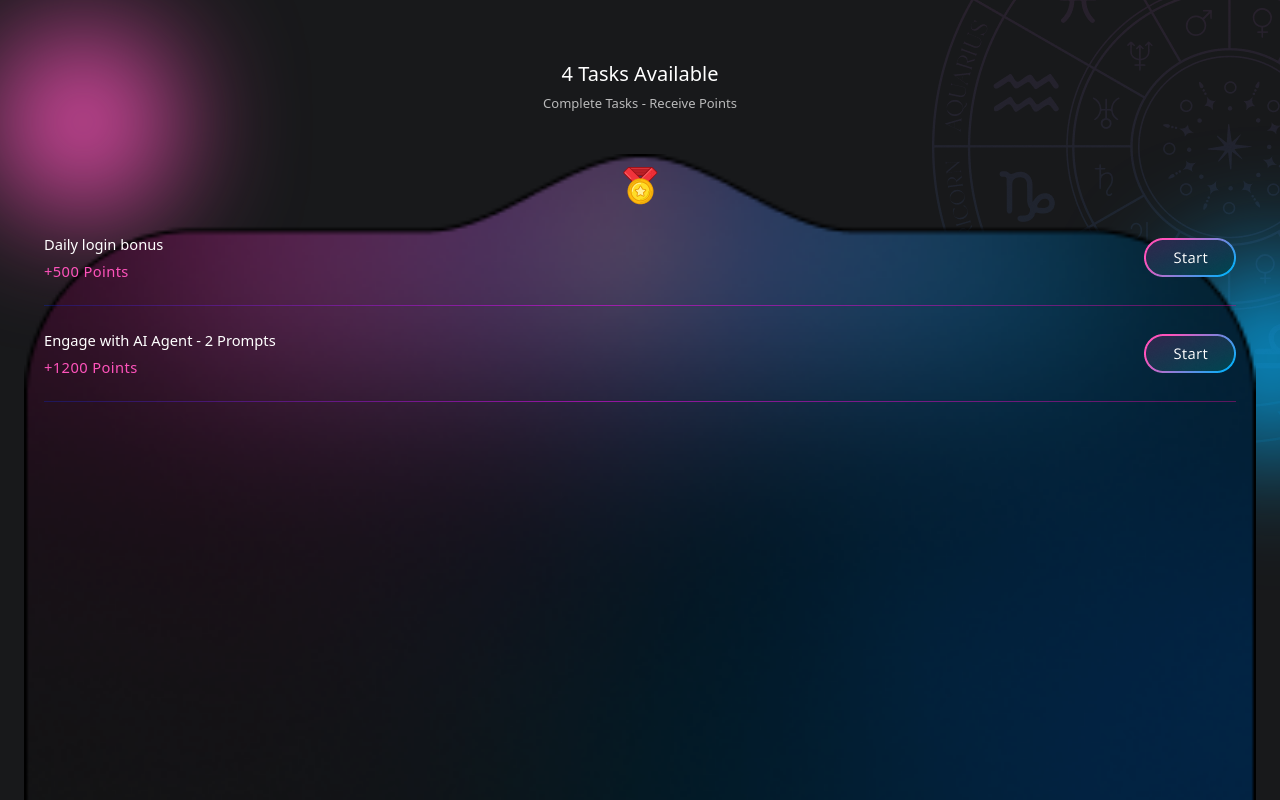
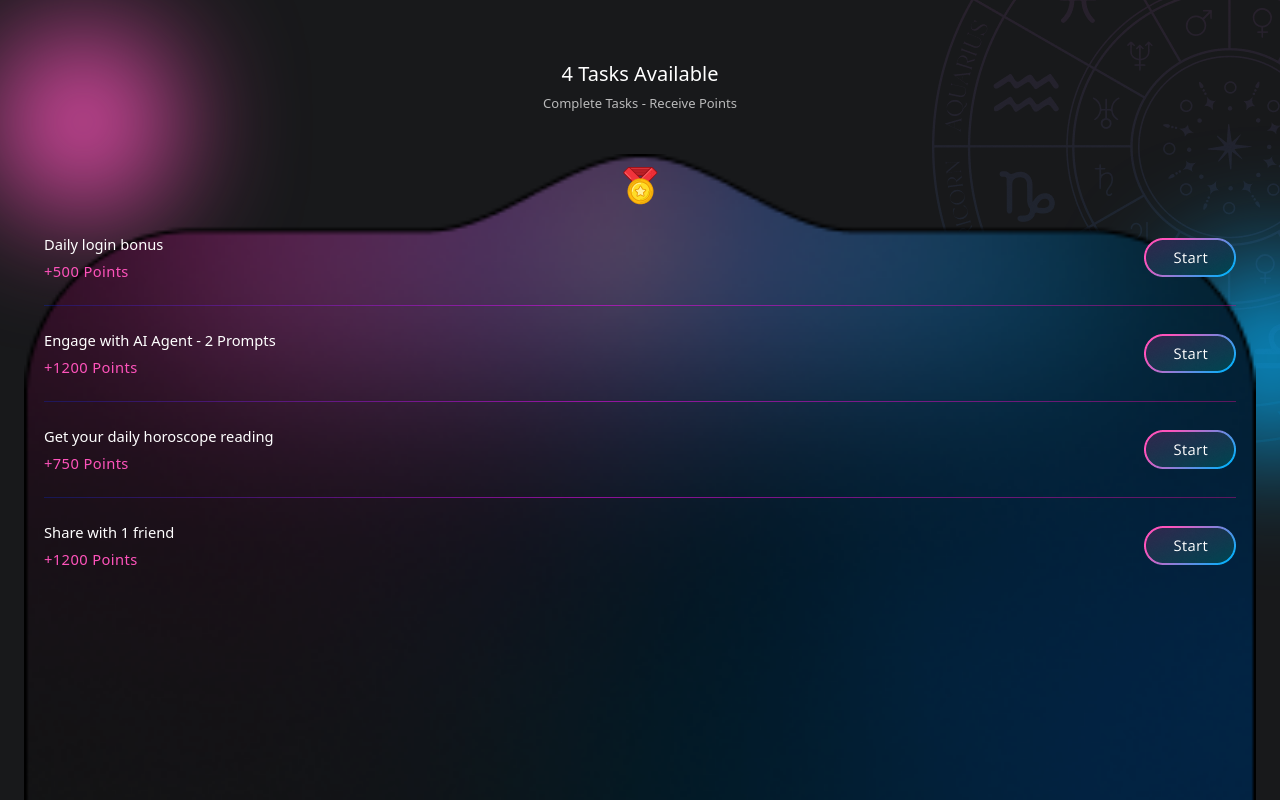
Before and after one commit to DejanFetovski/AstronifyMiniApp, a React (Vite) app in the folder frontend/: page /tasks in a window 1280 px wide. Shown: the top 800 px of the page. Built offline with nearby package versions, Linux system fonts and the light colour scheme.

Commit message:
update task page
update task page

```diff
--- a/frontend/src/pages/Tasks/index.tsx
+++ b/frontend/src/pages/Tasks/index.tsx
@@ -50,6 +50,30 @@ const Tasks = () => {
             <img src="assets/images/start-btn.png"></img>
           </div>
           <div className="colorDivider"></div>
+
+          <div className="flex justify-between">
+            <div className="flex flex-col justify-between">
+              <span className="text-white text-[14.7px] leading-[20px]">
+                Get your daily horoscope reading
+              </span>
+              <span className="text-[14.7px] leading-[20px] tracking-[0.4px] text-[#FE53BB]">
+                +750 Points
+              </span>
+            </div>
+            <img src="assets/images/start-btn.png"></img>
+          </div>
+          <div className="colorDivider"></div>
+          <div className="flex justify-between">
+            <div className="flex flex-col justify-between">
+              <span className="text-white text-[14.7px] leading-[20px]">
+                Share with 1 friend
+              </span>
+              <span className="text-[14.7px] leading-[20px] tracking-[0.4px] text-[#FE53BB]">
+                +1200 Points
+              </span>
+            </div>
+            <img src="assets/images/start-btn.png"></img>
+          </div>
         </div>
       </div>
       <div className="flex justify-center">
```
